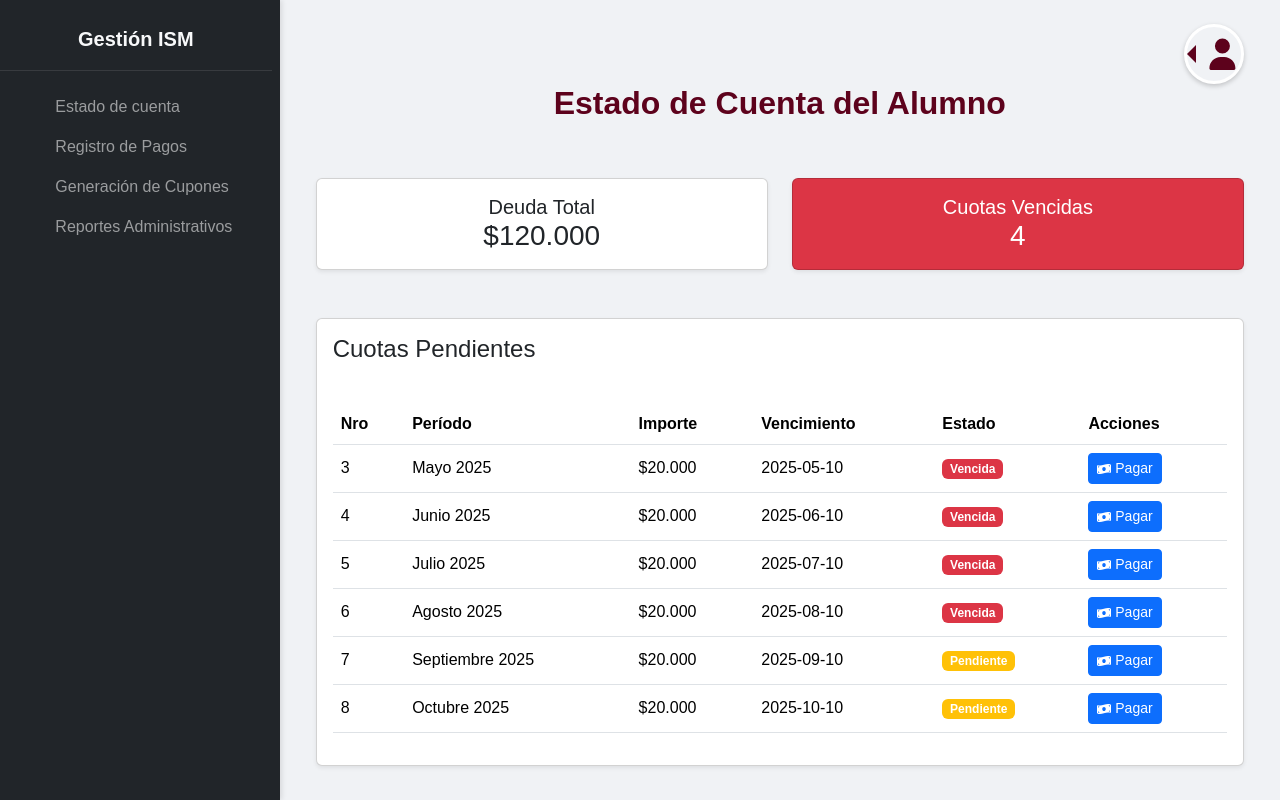
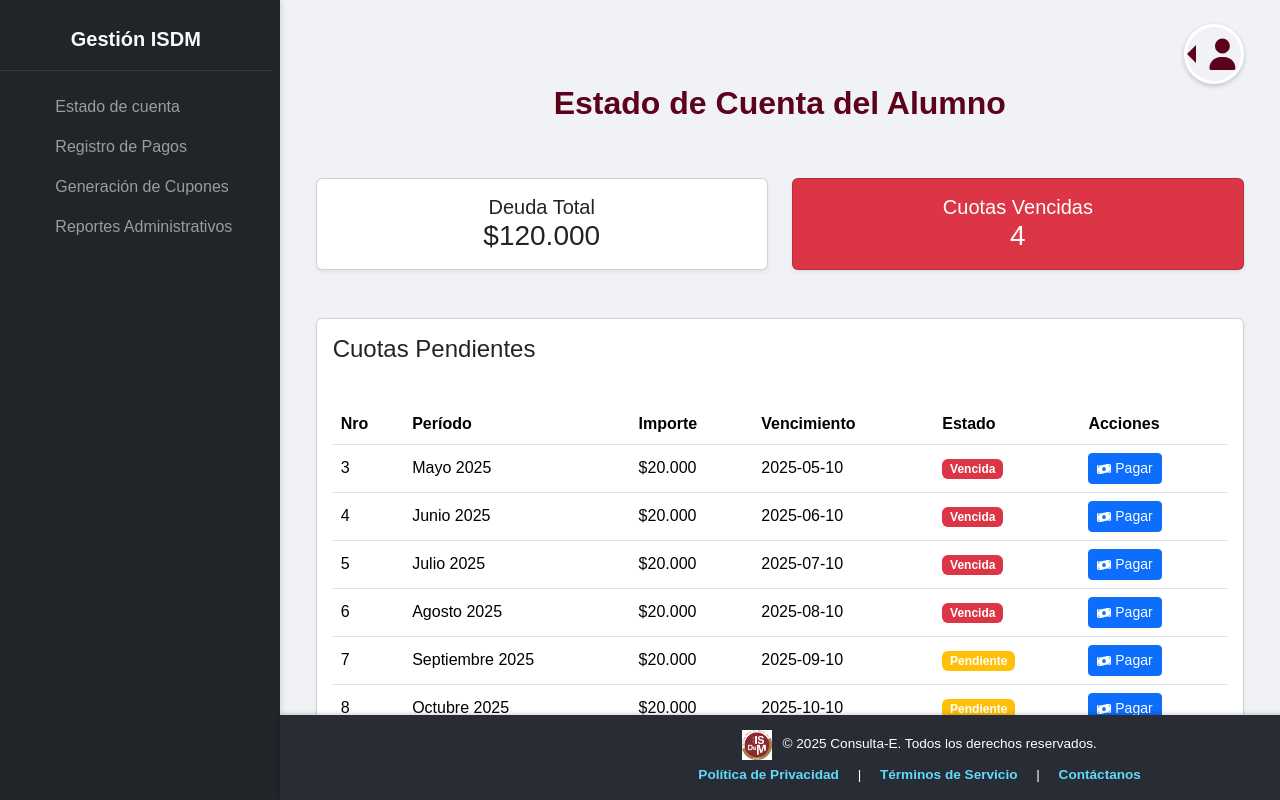
Before and after one commit to SebasAlRivas/PRE-ISMEstadodeCuenta, a React (Create React App) app in the folder consulta-e/: page / in a window 1280 px wide. Built offline with nearby package versions, Linux system fonts and the light colour scheme.

Commit message:
Creando un componente footer

```diff
--- a/consulta-e/src/App.js
+++ b/consulta-e/src/App.js
@@ -2,7 +2,7 @@ import { useState } from 'react';
 import './App.css';
 import AppNavbar from './components/Navbar';
 import EstadoCuenta from './components/EstadoCuenta';
-
+import Footer from './components/Footer';
 function App() {
     const alumnos = [
         {
@@ -79,9 +79,7 @@ function App() {
                 <main className="flex-grow-1 p-4">
                     {renderMainContent()}
                 </main>
-                <footer className="pie-de-pagina">
-                    <p>&copy; 2025 Instituto Superior del Milagro. Todos los derechos reservados.</p>
-                </footer>
+                <Footer />
             </div>
         </div>
     );
--- /dev/null
+++ b/consulta-e/src/components/Footer.jsx
@@ -0,0 +1,88 @@
+import React, { useState } from 'react';
+// ----------------------------------------------------
+// ✅ RUTA CORREGIDA: Subir de 'components' (..) y entrar a 'assets'.
+import LogoISDM from '../assets/logo_isdm.png';
+// ----------------------------------------------------
+
+/**
+ * Componente funcional para el pie de página.
+ * Incluye el logo y muestra el año actual de forma dinámica.
+ */
+const Footer = () => {
+  // Estado para almacenar el año actual.
+  const [currentYear] = useState(new Date().getFullYear());
+
+  // Estilos del contenedor principal del footer
+  const footerStyle = {
+    backgroundColor: '#282c34',
+    color: 'white',
+    padding: '15px 0',
+    textAlign: 'center',
+    position: 'fixed', // Fija el footer en la parte inferior de la ventana
+    bottom: 0,
+    width: '100%',
+    boxShadow: '0 -1px 5px rgba(0, 0, 0, 0.2)',
+    fontSize: '0.85em',
+    zIndex: 100,
+    // Estilos Flexbox para centrar el contenido principal
+    display: 'flex',
+    flexDirection: 'column', // Apila el copyright/logo sobre los enlaces
+    alignItems: 'center',
+    gap: '5px',
+  };
+
+  // Estilos del contenedor del logo y texto de copyright
+  const copyrightContainerStyle = {
+    display: 'flex',
+    alignItems: 'center', // Alinea verticalmente el logo y el texto
+    gap: '10px', // Espacio entre el logo y el texto
+  };
+
+  // Estilo específico para la imagen del logo
+  const logoStyle = {
+    height: '30px', // Tamaño del logo (ajusta este valor si es muy pequeño/grande)
+    width: 'auto',
+  };
+
+  // Estilos para los enlaces de texto
+  const linkStyle = {
+    color: '#61dafb',
+    textDecoration: 'none',
+    margin: '0 15px',
+    fontWeight: 'bold'
+  };
+
+  return (
+    <footer style={footerStyle}>
+
+      {/* Contenedor del Logo y Texto de Copyright */}
+      <div style={copyrightContainerStyle}>
+          <img
+              src={LogoISDM} // Fuente de la imagen importada
+              alt="Logo ISDM"
+              style={logoStyle} // Estilos para el tamaño
+          />
+          <p style={{ margin: 0 }}>
+            © {currentYear} Consulta-E. Todos los derechos reservados.
+          </p>
+      </div>
+
+      {/* Contenedor de Enlaces Legales/Contacto */}
+      <div>
+        <a href="#politica" style={linkStyle}>
+          Política de Privacidad
+        </a>
+        &nbsp;|&nbsp;
+        <a href="#terminos" style={linkStyle}>
+          Términos de Servicio
+        </a>
+        &nbsp;|&nbsp;
+        <a href="mailto:contacto@consulta-e.com" style={linkStyle}>
+          Contáctanos
+        </a>
+      </div>
+    </footer>
+  );
+};
+
+export default Footer;
--- a/consulta-e/src/components/Navbar.jsx
+++ b/consulta-e/src/components/Navbar.jsx
@@ -8,7 +8,7 @@ const AppNavbar = ({ reporteActivo, onCambioReporte }) => {
         <Navbar expand="lg" variant="dark" className="barra-navegacion flex-column align-items-center">
             <Navbar.Brand className="texto-centrado ancho-completo mb-3">
                 <i className="bi bi-bank me-2"></i>
-                Gestión ISM
+                Gestión ISDM
             </Navbar.Brand>
             <Nav className="flex-column texto-centrado ancho-completo">
                 <Nav.Link
```
Also changed, not shown: consulta-e/src/assets/logo_isdm.png (added).
